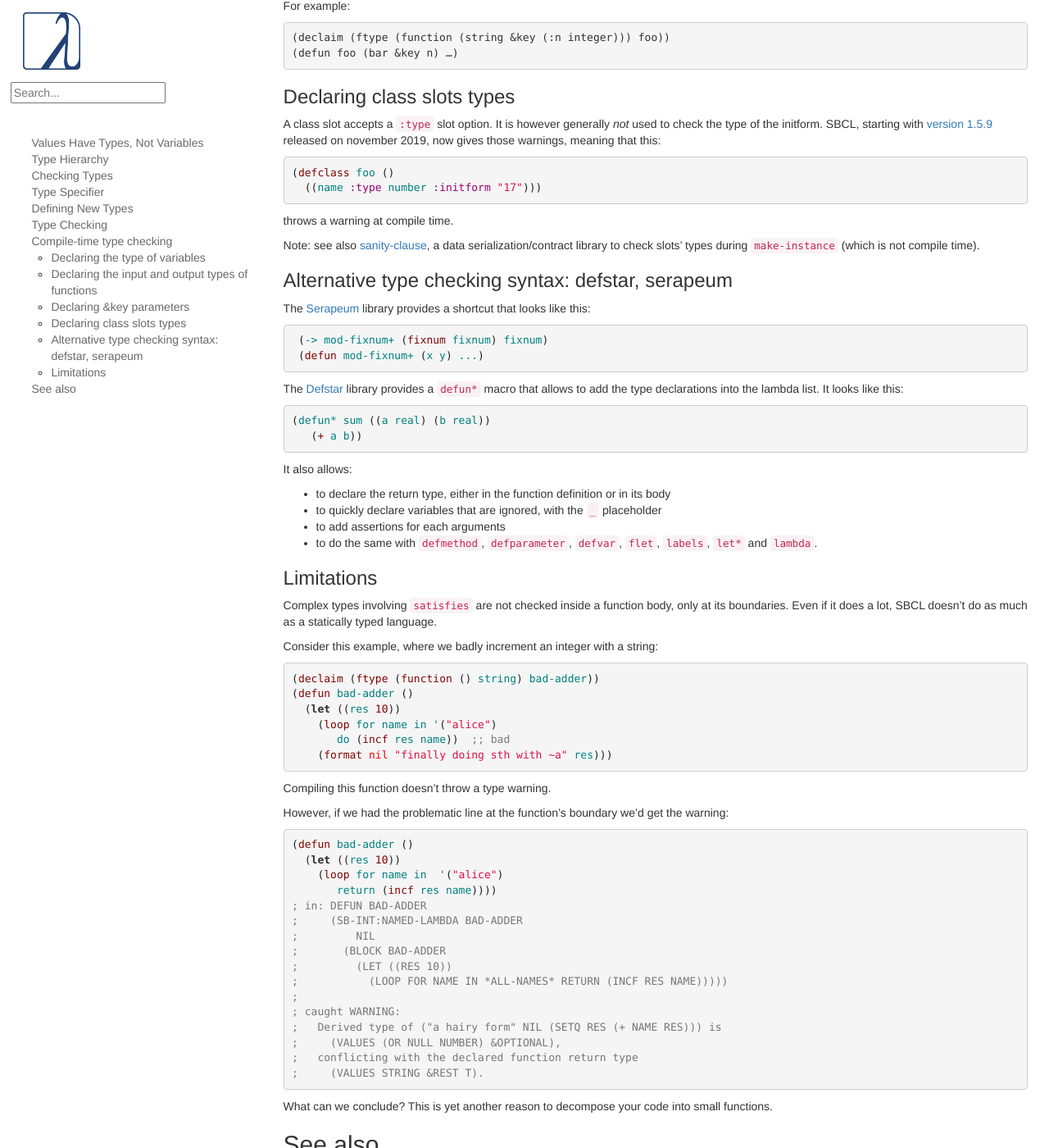
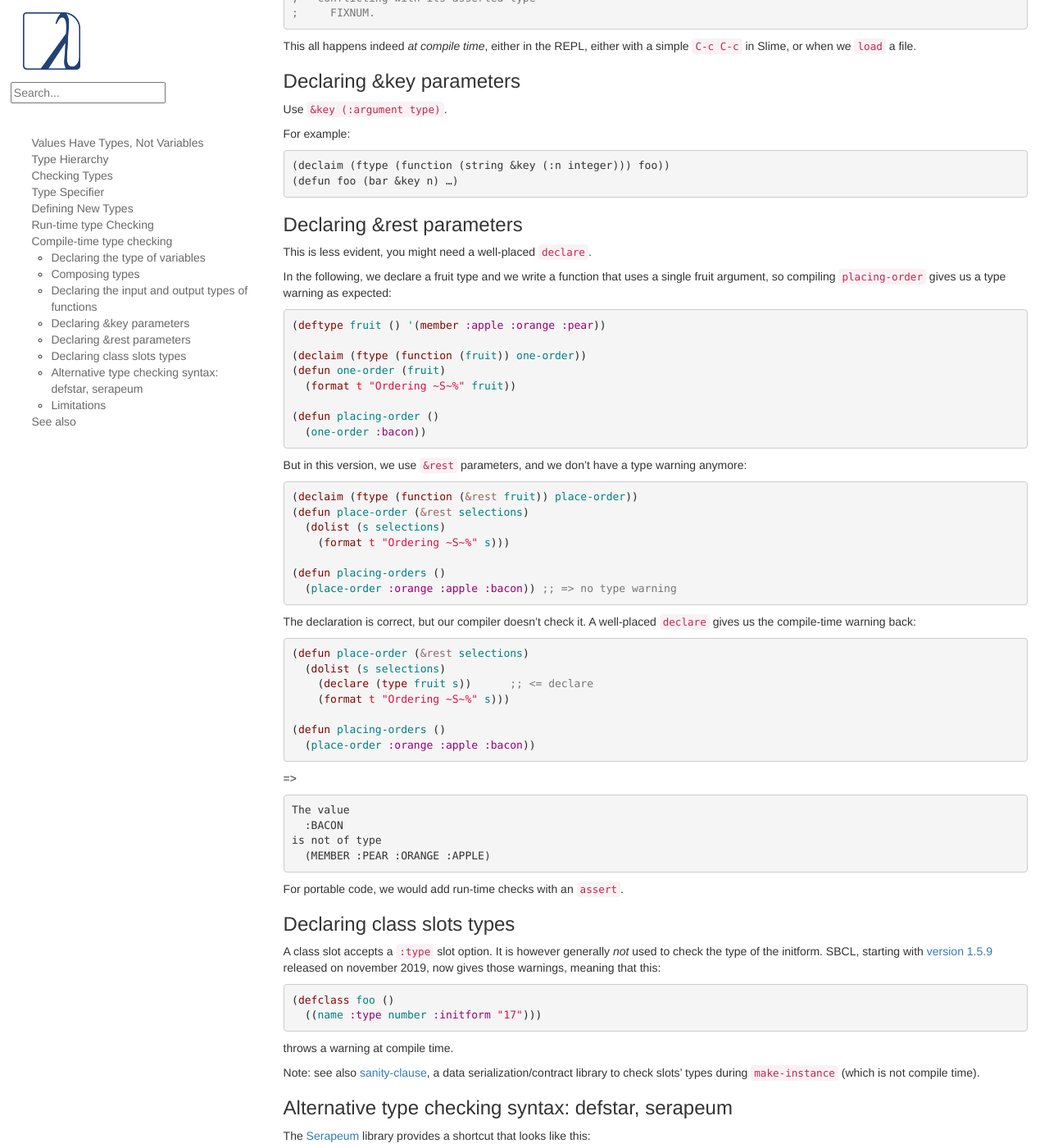
Before and after one commit to LispCookbook/cl-cookbook, a Jekyll site: the page built from type.md, in a window 1280 px wide and 1400 px high, scrolled down 6021 px. Shown: the whole window at 82% size. Built offline with Jekyll 4.4.1, drawn with Linux system fonts in a browser that asks for light colours; some of the changed text lies outside the part shown.

Commit message:
type: checking &rest, examples with enum types

````diff
--- a/type.md
+++ b/type.md
@@ -202,6 +202,12 @@ symbol type specifier.
 Its body should be a macro checking whether given argument is of this type
 (see [`defmacro`][defmacro]).
 
+We can use `member` to define enum types, for example:
+
+~~~lisp
+(deftype fruit () '(member :apple :orange :pear))
+~~~
+
 Now let us define a new data type. The data type should be a array with at
 most 10 elements. Also each element should be a number smaller than 10. See
 following code for an example:
@@ -230,7 +236,7 @@ NIL
 NIL
 ~~~
 
-## Type Checking
+## Run-time type Checking
 
 Common Lisp supports run-time type checking via the macro
 [`check-type`][check-type]. It accepts a [`place`][place] and a type specifier
@@ -258,7 +264,8 @@ The value of ARG is "Hello", which is not of type NUMBER.
 ## Compile-time type checking
 
 You may provide type information for variables, function arguments
-etc via [`proclaim`][proclaim], [`declaim`][declaim] and [`declare`][declare].
+etc via [`proclaim`][proclaim], [`declaim`][declaim] (at the toplevel) and [`declare`][declare] (inside functions and macros).
+
 However, similar to the `:type` slot
 introduced in [CLOS section][clos], the effects of type declarations are
 undefined in Lisp standard and are implementation specific. So there is no
@@ -288,10 +295,10 @@ Now, we'll do better.
 
 ### Declaring the type of variables
 
-Use the macro [`declaim`][declaim].
+Use the macro [`declaim`][declaim] with a `type` declaration identifier (other identifiers are "ftype, inline, notinline, optimize…).
 
-Let's declare that our global variable `*name*` is a string (you can
-type the following in any order in the REPL):
+Let's declare that our global variable `*name*` is a string. You can
+type the following in any order in the REPL:
 
 ~~~lisp
 (declaim (type (string) *name*))
@@ -324,13 +331,15 @@ Now let's declare that our `*all-names*` variables is a list of strings:
 (declaim (type (list-of-strings) *all-names*))
 ;; and with a wrong value:
 (defparameter *all-names* "")
-;; we get an error:
+;; we get an error, still at compile-time:
 Cannot set SYMBOL-VALUE of *ALL-NAMES* to "", not of type
 (SATISFIES LIST-OF-STRINGS-P).
    [Condition of type SIMPLE-TYPE-ERROR]
 ~~~
 
-We can compose types:
+### Composing types
+
+We can compose types. Following the previous example:
 
 ~~~lisp
 (declaim (type (or null list-of-strings) *all-names*))
@@ -402,6 +411,60 @@ For example:
     (declaim (ftype (function (string &key (:n integer))) foo))
     (defun foo (bar &key n) …)
 
+### Declaring &rest parameters
+
+This is less evident, you might need a well-placed `declare`.
+
+In the following, we declare a fruit type and we write a function that
+uses a single fruit argument, so compiling `placing-order` gives us a
+type warning as expected:
+
+~~~lisp
+(deftype fruit () '(member :apple :orange :pear))
+
+(declaim (ftype (function (fruit)) one-order))
+(defun one-order (fruit)
+  (format t "Ordering ~S~%" fruit))
+
+(defun placing-order ()
+  (one-order :bacon))
+~~~
+
+But in this version, we use `&rest` parameters, and we don't have a type warning anymore:
+
+~~~lisp
+(declaim (ftype (function (&rest fruit)) place-order))
+(defun place-order (&rest selections)
+  (dolist (s selections)
+    (format t "Ordering ~S~%" s)))
+
+(defun placing-orders ()
+  (place-order :orange :apple :bacon)) ;; => no type warning
+~~~
+
+The declaration is correct, but our compiler doesn't check it. A well-placed `declare` gives us the compile-time warning back:
+
+~~~lisp
+(defun place-order (&rest selections)
+  (dolist (s selections)
+    (declare (type fruit s))      ;; <= declare
+    (format t "Ordering ~S~%" s)))
+
+(defun placing-orders ()
+  (place-order :orange :apple :bacon))
+~~~
+
+=>
+
+```
+The value
+  :BACON
+is not of type
+  (MEMBER :PEAR :ORANGE :APPLE)
+```
+
+For portable code, we would add run-time checks with an `assert`.
+
 
 ### Declaring class slots types
 
@@ -463,7 +526,7 @@ string:
 (defun bad-adder ()
   (let ((res 10))
     (loop for name in '("alice")
-       do (incf res name))  ;; bad
+       do (incf res name))  ;; <= bad
     (format nil "finally doing sth with ~a" res)))
 ~~~
 
@@ -491,6 +554,12 @@ we'd get the warning:
 ;     (VALUES STRING &REST T).
 ~~~
 
+We could also use a `the` declaration in the loop body to get a compile-time warning:
+
+```lisp
+       do (incf res (the string name)))
+```
+
 What can we conclude? This is yet another reason to decompose your
 code into small functions.
 
@@ -504,6 +573,7 @@ code into small functions.
   supercharges Common Lisp. It is as an embedded DSL in Lisp that
   resembles Haskell or Standard ML, but lets you seamlessly
   interoperate with non-statically-typed Lisp code (and vice versa).
+- [exhaustiveness type checking at compile-time](https://dev.to/vindarel/compile-time-exhaustiveness-checking-in-common-lisp-with-serapeum-5c5i) with [Serapeum](https://github.com/ruricolist/serapeum/blob/master/REFERENCE.md#ecase-of-type-x-body-body) for enum types and union types (ecase-of, etypecase-of).
 
 ---
 
````
Also changed, not shown: other parts of type.md (+1 -1 lines).
